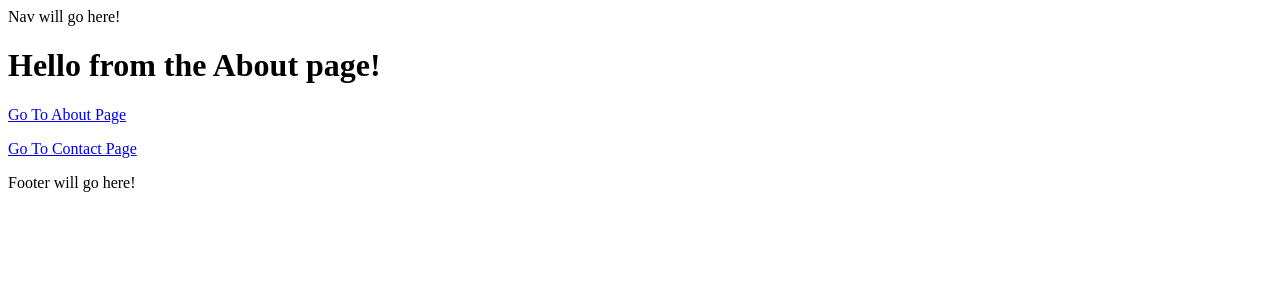
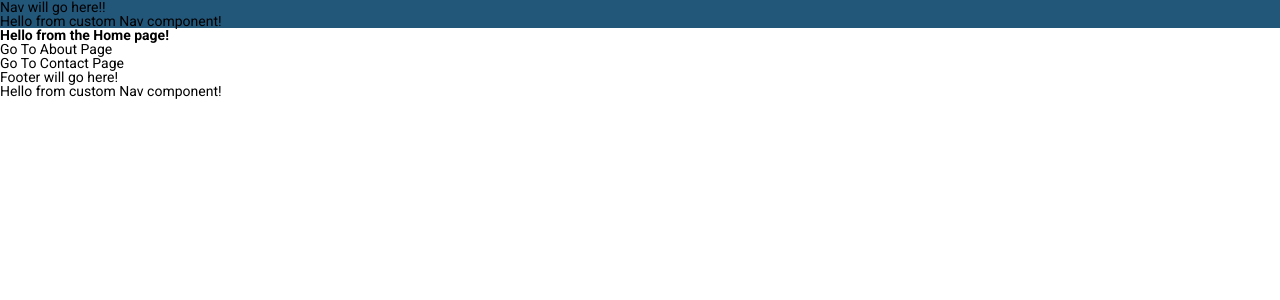
Before and after one commit to andrews1022/vancouver-shop-local, a Next.js app: page / in a window 1280 px wide. Shown: the top 300 px of the page. Built offline with nearby package versions, Linux system fonts and the light colour scheme.

Commit message:
project updated
- created separate components for the nav and footer
- updated layout component to use nav and footer components instead of hardcoded jsx
- added global styles and theme using styled components
- wrapped _app file in theme provider

```diff
--- /dev/null
+++ b/components/Footer/index.tsx
@@ -0,0 +1,10 @@
+import React from 'react';
+
+const Footer = () => (
+	<footer>
+		<p>Footer will go here!</p>
+		<p>Hello from custom Nav component!</p>
+	</footer>
+);
+
+export default Footer;
--- /dev/null
+++ b/components/Footer/styles.ts
@@ -0,0 +1 @@
+import styled from 'styled-components';
--- a/components/Layout/Layout.tsx
+++ b/components/Layout/index.tsx
@@ -3,6 +3,10 @@ import Head from 'next/head';
 
 // react
 import React from 'react';
+
+// components
+import Footer from '../Footer';
+import Nav from '../Nav';
 
 interface LayoutProps {
 	children: React.ReactNode;
@@ -16,11 +20,11 @@ const Layout = ({ children }: LayoutProps) => (
 			<title>Vancouver Shop Local</title>
 		</Head>
 
-		<nav>Nav will go here!</nav>
+		<Nav />
 
 		<main>{children}</main>
 
-		<footer>Footer will go here!</footer>
+		<Footer />
 	</div>
 );
 
--- /dev/null
+++ b/components/Nav/index.tsx
@@ -0,0 +1,13 @@
+import React from 'react';
+
+// styled components
+import { NavWrapper } from './styles';
+
+const Nav = () => (
+	<NavWrapper>
+		<p>Nav will go here!!</p>
+		<p>Hello from custom Nav component!</p>
+	</NavWrapper>
+);
+
+export default Nav;
--- /dev/null
+++ b/components/Nav/styles.ts
@@ -0,0 +1,9 @@
+import styled from 'styled-components';
+
+export const NavWrapper = styled.nav`
+	background-color: ${(props) => props.theme.colors.bahamaBlue};
+`;
+
+export const NavList = styled.ul``;
+
+export const NavItem = styled.li``;
--- a/pages/_app.tsx
+++ b/pages/_app.tsx
@@ -1,10 +1,26 @@
+// next
 import type { AppProps } from 'next/app';
-import Layout from '../components/Layout/Layout';
+
+// react
+import React from 'react';
+
+// styled components
+import { ThemeProvider } from 'styled-components';
+
+// components
+import Layout from '../components/Layout';
+
+// styles
+import GlobalStyle from '../styles/GlobalStyle';
+import theme from '../styles/theme';
 
 const MyApp = ({ Component, pageProps }: AppProps) => (
-	<Layout>
-		<Component {...pageProps} />
-	</Layout>
+	<ThemeProvider theme={theme}>
+		<Layout>
+			<GlobalStyle />
+			<Component {...pageProps} />
+		</Layout>
+	</ThemeProvider>
 );
 
 export default MyApp;
--- a/pages/index.tsx
+++ b/pages/index.tsx
@@ -4,7 +4,7 @@ import Link from 'next/link';
 
 const Home: NextPage = () => (
 	<>
-		<h1>Hello from the About page!</h1>
+		<h1>Hello from the Home page!</h1>
 
 		<p>
 			<Link href='/about'>Go To About Page</Link>
--- /dev/null
+++ b/styles/GlobalStyle.ts
@@ -0,0 +1,92 @@
+import { createGlobalStyle } from 'styled-components';
+import theme from './theme';
+
+const GlobalStyle = createGlobalStyle`
+  html {
+    box-sizing: border-box;
+    font-size: 100%;
+
+    @media ${theme.mediaQueries.desktopSmall} {
+		  font-size: 87.5%;
+    }
+
+    @media ${theme.mediaQueries.tabletLandscape} {
+      font-size: 75%;
+    }
+  }
+
+  body {
+	  font-family: ${theme.fonts.roboto};
+    line-height: 1;
+  }
+
+  *,
+  *::before,
+  *::after {
+    box-sizing: inherit;
+    color: inherit;
+    font-size: inherit;
+    -webkit-font-smoothing: antialiased;
+    margin: 0;
+    padding: 0;
+  }
+
+  button,
+  input,
+  textarea {
+    font-family: ${theme.fonts.roboto};
+  }
+
+  img,
+  svg {
+    border: 0;
+    display: block;
+    height: auto;
+    max-width: 100%;
+  }
+
+  a {
+    &:link,
+    &:visited {
+      text-decoration: none;
+    }
+
+    &:hover,
+    &:active {
+      outline: 0;
+    }
+  }
+
+  ol,
+  ul {
+    list-style: none;
+  }
+
+  blockquote,
+  q {
+    quotes: none;
+  }
+
+  blockquote:before,
+  blockquote:after,
+  q:before,
+  q:after {
+    content: '';
+    content: none;
+  }
+
+  table {
+    border-collapse: collapse;
+    border-spacing: 0;
+  }
+
+  audio,
+  canvas,
+  video {
+    display: inline-block;
+    max-width: 100%;
+    zoom: 1;
+  }
+`;
+
+export default GlobalStyle;
--- /dev/null
+++ b/styles/colors.css
@@ -0,0 +1,8 @@
+/* this file purely exists to see the colour squares in vs code */
+
+.colors {
+	color: #80ed99;
+	color: #57cc99;
+	color: #38a3a5;
+	color: #22577a;
+}
--- /dev/null
+++ b/styles/theme.ts
@@ -0,0 +1,42 @@
+const theme = {
+	mediaQueries: {
+		desktopHD: 'only screen and (max-width: 1920px)',
+		desktopMedium: 'only screen and (max-width: 1680px)',
+		desktopSmall: 'only screen and (max-width: 1440px)',
+		laptop: 'only screen and (max-width: 1366px)',
+		laptopSmall: 'only screen and (max-width: 1280px)',
+		tabletLandscape: 'only screen and (max-width: 1024px)',
+		tabletMedium: 'only screen and (max-width: 900px)',
+		tabletPortrait: 'only screen and (max-width: 768px)',
+		mobileXLarge: 'only screen and (max-width: 640px)',
+		mobileLarge: 'only screen and (max-width: 576px)',
+		mobileMedium: 'only screen and (max-width: 480px)',
+		mobileSmall: 'only screen and (max-width: 415px)',
+		mobileXSmall: 'only screen and (max-width: 375px)',
+		mobileTiny: 'only screen and (max-width: 325px)'
+	},
+	shades: {
+		white: '#fff',
+		whiteSmoke: '#efefef',
+		black: '#000'
+	},
+	colors: {
+		lightGreen: '#80ed99',
+		mediumAquamarine: '#57cc99',
+		scooter: '#38a3a5',
+		bahamaBlue: '#22577a'
+	},
+	fonts: {
+		roboto: "'Roboto', sans-serif"
+	},
+	fontWeights: {
+		light: 300,
+		regular: 400,
+		medium: 500,
+		semiBold: 600,
+		bold: 700,
+		extraBold: 800
+	}
+};
+
+export default theme;
```
